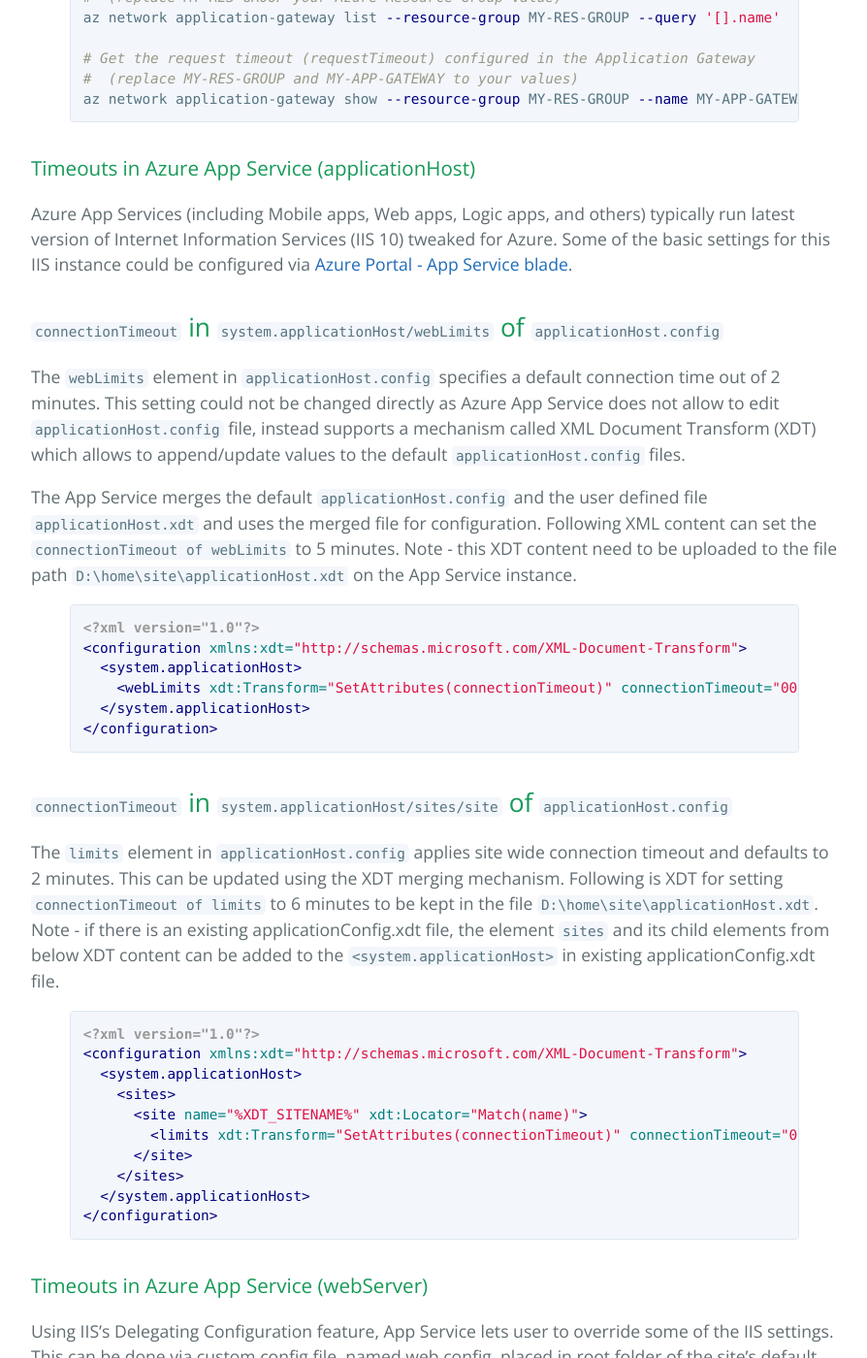
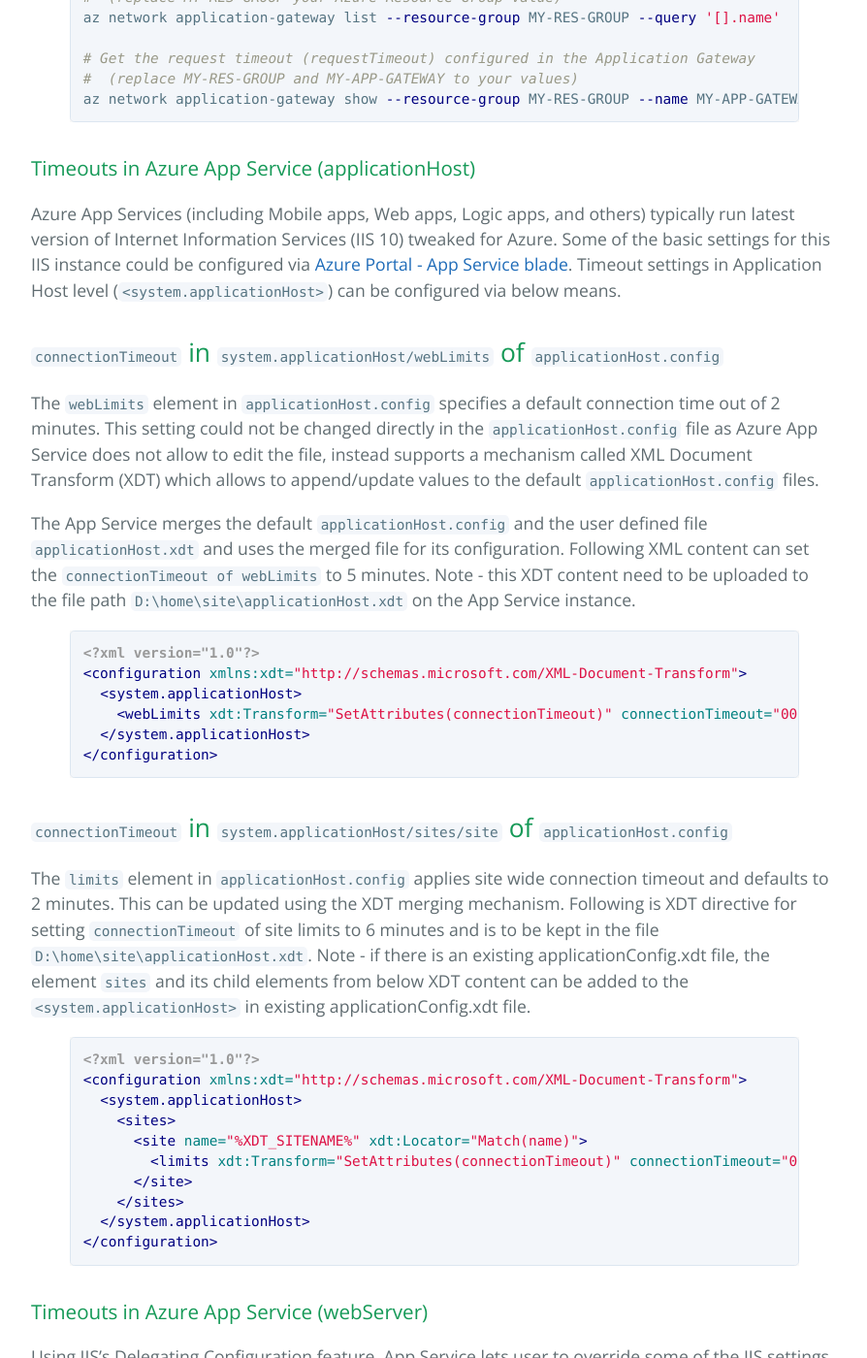
Before and after one commit to slowtick/slowtick.github.io, a Jekyll site: the page built from pages/az-appgw-timeouts.md, in a window 1280 px wide and 1400 px high, scrolled down 748 px. Shown: the whole window at 97% size, without its empty margins (192-1086 px from the left). Built offline with Jekyll 4.4.1, drawn with Linux system fonts in a browser that asks for light colours; some of the changed text lies outside the part shown.

Commit message:
fixed typos in az timeouts pages

```diff
--- a/_includes/az-appgw-timeouts.json
+++ b/_includes/az-appgw-timeouts.json
@@ -29,7 +29,7 @@
                 "height": 32
             }
         },
-        "url": "http://www.slowtick.com/pages/az-appgw-timeouts.html",
+        "url": "http://www.slowtick.com/pages/az-appgw-timeouts",
         "image": {
             "@type": "ImageObject",
             "url": "http://www.slowtick.com/assets/images/kudu.png",
--- a/_includes/getting-site-crawled.json
+++ b/_includes/getting-site-crawled.json
@@ -29,7 +29,7 @@
                 "height": 32
             }
         },
-        "url": "http://www.slowtick.com/pages/getting-site-crawled.html",
+        "url": "http://www.slowtick.com/pages/getting-site-crawled",
         "image": {
             "@type": "ImageObject",
             "url": "http://www.slowtick.com/assets/images/away-1991860_1920.jpg",
--- a/_includes/kudu-curl.json
+++ b/_includes/kudu-curl.json
@@ -29,7 +29,7 @@
                 "height": 32
             }
         },
-        "url": "http://www.slowtick.com/pages/kudu-curl.html",
+        "url": "http://www.slowtick.com/pages/kudu-curl",
         "image": {
             "@type": "ImageObject",
             "url": "http://www.slowtick.com/assets/images/kudu.png",
--- a/pages/az-appgw-timeouts.md
+++ b/pages/az-appgw-timeouts.md
@@ -31,13 +31,13 @@ az network application-gateway show --resource-group MY-RES-GROUP --name MY-APP-
 
 ### Timeouts in Azure App Service (applicationHost)
 
-Azure App Services (including Mobile apps, Web apps, Logic apps, and others) typically run latest version of Internet Information Services (IIS 10) tweaked for Azure. Some of the basic settings for this IIS instance could be configured via [Azure Portal - App Service blade](https://portal.azure.com/).
+Azure App Services (including Mobile apps, Web apps, Logic apps, and others) typically run latest version of Internet Information Services (IIS 10) tweaked for Azure. Some of the basic settings for this IIS instance could be configured via [Azure Portal - App Service blade](https://portal.azure.com/). Timeout settings in Application Host level (`<system.applicationHost>`) can be configured via below means.
 
 ## `connectionTimeout` in `system.applicationHost/webLimits` of `applicationHost.config`
 
-The [`webLimits`](https://www.iis.net/configreference/system.applicationhost/weblimits#005) element in `applicationHost.config` specifies a default connection time out of 2 minutes. This setting could not be changed directly as Azure App Service does not allow to edit `applicationHost.config` file, instead supports a mechanism called XML Document Transform (XDT) which allows to append/update values to the default `applicationHost.config` files.
+The [`webLimits`](https://www.iis.net/configreference/system.applicationhost/weblimits#005) element in `applicationHost.config` specifies a default connection time out of 2 minutes. This setting could not be changed directly in the `applicationHost.config` file as Azure App Service does not allow to edit the file, instead supports a mechanism called XML Document Transform (XDT) which allows to append/update values to the default `applicationHost.config` files.
 
-The App Service merges the default `applicationHost.config` and the user defined file `applicationHost.xdt` and uses the merged file for configuration. Following XML content can set the `connectionTimeout of webLimits` to 5 minutes. Note - this XDT content need to be uploaded to the file path `D:\home\site\applicationHost.xdt` on the App Service instance.
+The App Service merges the default `applicationHost.config` and the user defined file `applicationHost.xdt` and uses the merged file for its configuration. Following XML content can set the `connectionTimeout of webLimits` to 5 minutes. Note - this XDT content need to be uploaded to the file path `D:\home\site\applicationHost.xdt` on the App Service instance.
 
 {% highlight xml %}
 <?xml version="1.0"?>
@@ -50,7 +50,7 @@ The App Service merges the default `applicationHost.config` and the user defined
 
 ## `connectionTimeout` in `system.applicationHost/sites/site` of `applicationHost.config`
 
-The [`limits`](https://www.iis.net/configreference/system.applicationhost/sites/site/limits#005) element in `applicationHost.config` applies site wide connection timeout and defaults to 2 minutes. This can be updated using the XDT merging mechanism. Following is XDT for setting `connectionTimeout of limits` to 6 minutes to be kept in the file `D:\home\site\applicationHost.xdt`. Note - if there is an existing applicationConfig.xdt file, the element `sites` and its child elements from below XDT content can be added to the `<system.applicationHost>` in existing applicationConfig.xdt file.
+The [`limits`](https://www.iis.net/configreference/system.applicationhost/sites/site/limits#005) element in `applicationHost.config` applies site wide connection timeout and defaults to 2 minutes. This can be updated using the XDT merging mechanism. Following is XDT directive for setting `connectionTimeout` of site limits to 6 minutes and is to be kept in the file `D:\home\site\applicationHost.xdt`. Note - if there is an existing applicationConfig.xdt file, the element `sites` and its child elements from below XDT content can be added to the `<system.applicationHost>` in existing applicationConfig.xdt file.
 
 {% highlight xml %}
 <?xml version="1.0"?>
```
Also changed, not shown: other parts of pages/az-appgw-timeouts.md (+1 -1 lines).
